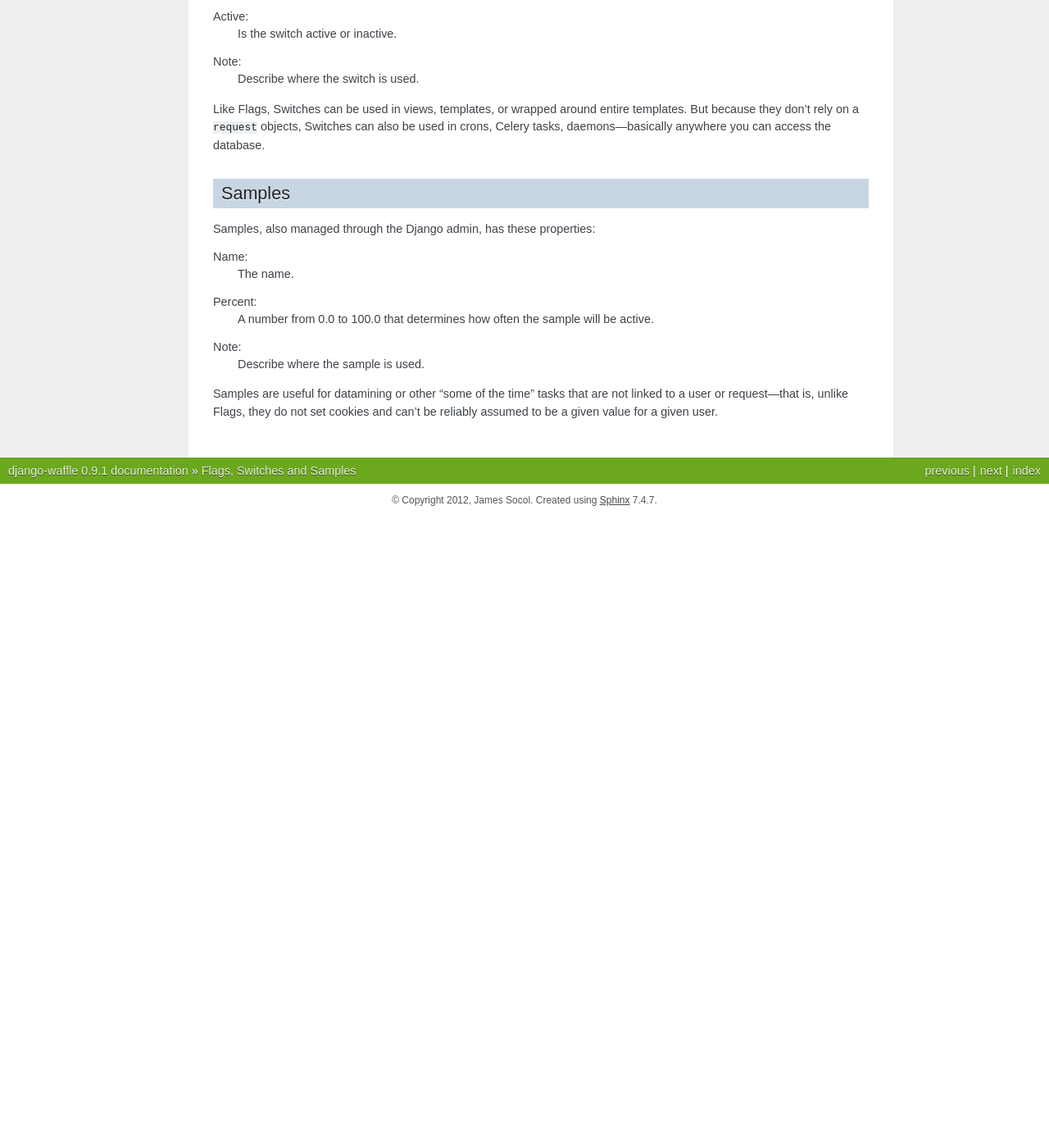
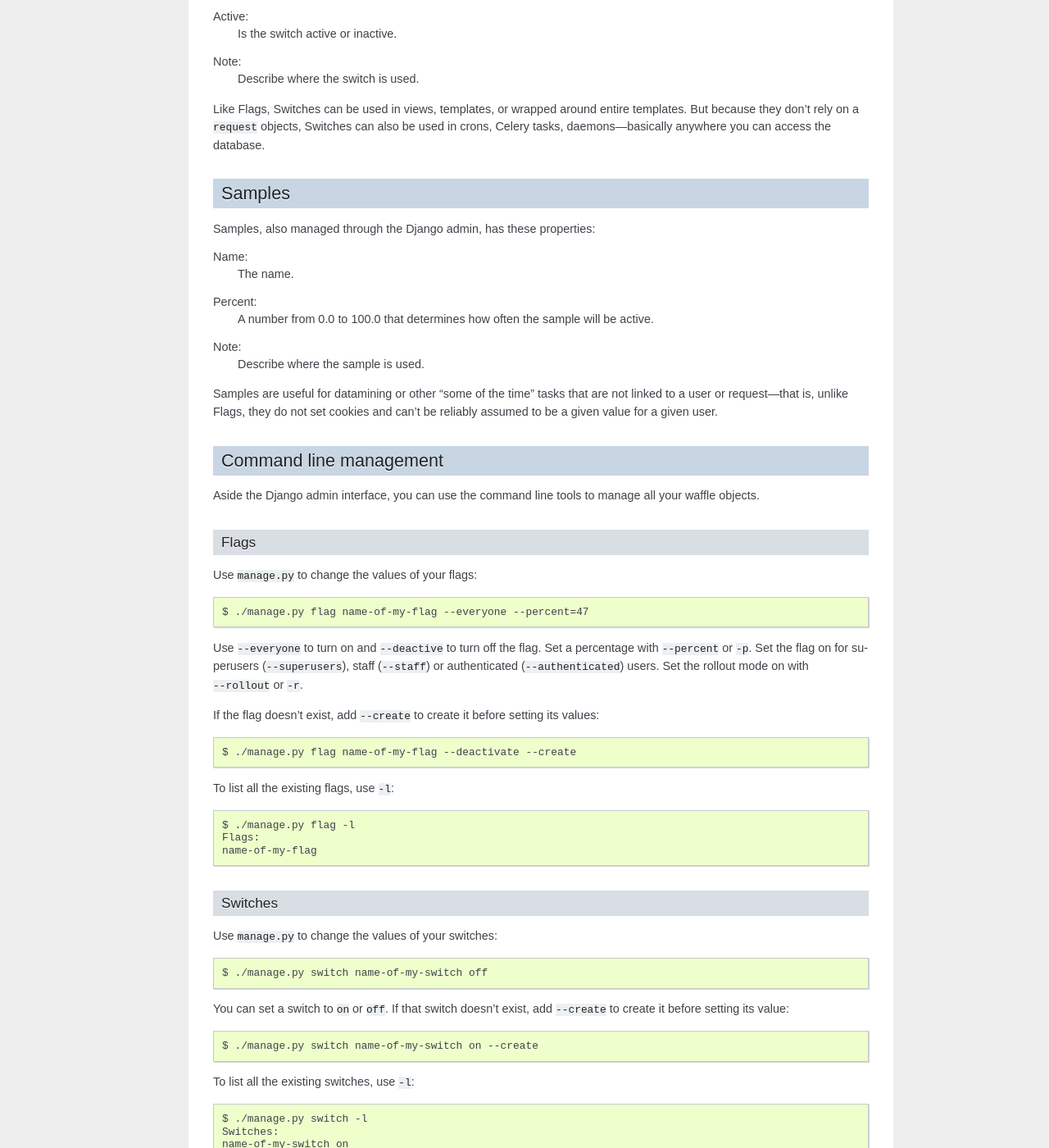
Before and after one commit to jazzband/django-waffle, a Sphinx documentation site: the page built from docs/types.rst, in a window 1280 px wide and 1400 px high, scrolled down 1159 px. Shown: the whole window at 82% size. Built offline with Sphinx 7.4.7, drawn with Linux system fonts in a browser that asks for light colours; before the commit the page ends 1789 px from its top, so only the background shows below that; some of the changed text lies outside the part shown.

Commit message:
Added command line management documentation.

```diff
--- a/docs/types.rst
+++ b/docs/types.rst
@@ -91,3 +91,69 @@
 that are not linked to a user or request---that is, unlike Flags, they
 do not set cookies and can't be reliably assumed to be a given value
 for a given user.
+
+Command line management
+-----------------------
+
+Aside the Django admin interface, you can use the command line tools to manage
+all your waffle objects.
+
+Flags
+=====
+
+Use ``manage.py`` to change the values of your flags::
+
+    $ ./manage.py flag name-of-my-flag --everyone --percent=47
+
+Use ``--everyone`` to turn on and ``--deactive`` to turn off the flag. Set a
+percentage with ``--percent`` or ``-p``. Set the flag on for superusers
+(``--superusers``), staff (``--staff``) or authenticated (``--authenticated``)
+users. Set the rollout mode on with ``--rollout`` or ``-r``.
+
+If the flag doesn't exist, add ``--create`` to create it before setting its
+values::
+
+    $ ./manage.py flag name-of-my-flag --deactivate --create
+
+To list all the existing flags, use ``-l``::
+
+    $ ./manage.py flag -l
+    Flags:
+    name-of-my-flag
+
+Switches
+========
+
+Use ``manage.py`` to change the values of your switches::
+
+    $ ./manage.py switch name-of-my-switch off
+
+You can set a switch to ``on`` or ``off``. If that switch doesn't exist,
+add ``--create`` to create it before setting its value::
+
+    $ ./manage.py switch name-of-my-switch on --create
+
+To list all the existing switches, use ``-l``::
+
+    $ ./manage.py switch -l
+    Switches:
+    name-of-my-switch on
+
+Samples
+=======
+
+Use ``manage.py`` to change the values of your samples::
+
+    $ ./manage.py sample name-of-my-sample 100
+
+You can set a sample to any floating value between ``0.0`` and ``100.0``. If
+that sample doesn't exist, add ``--create`` to create it before setting its
+value::
+
+    $ ./manage.py sample name-of-my-sample 50.0 --create
+
+To list all the existing samples, use ``-l``::
+
+    $ ./manage.py sample -l
+    Samples:
+    name-of-my-sample: 50%
```
